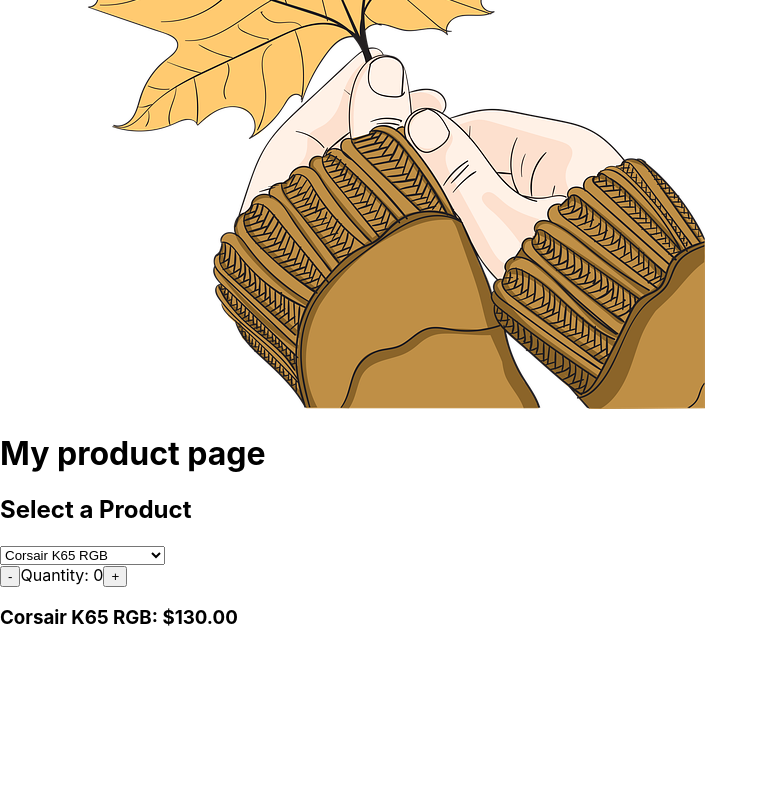
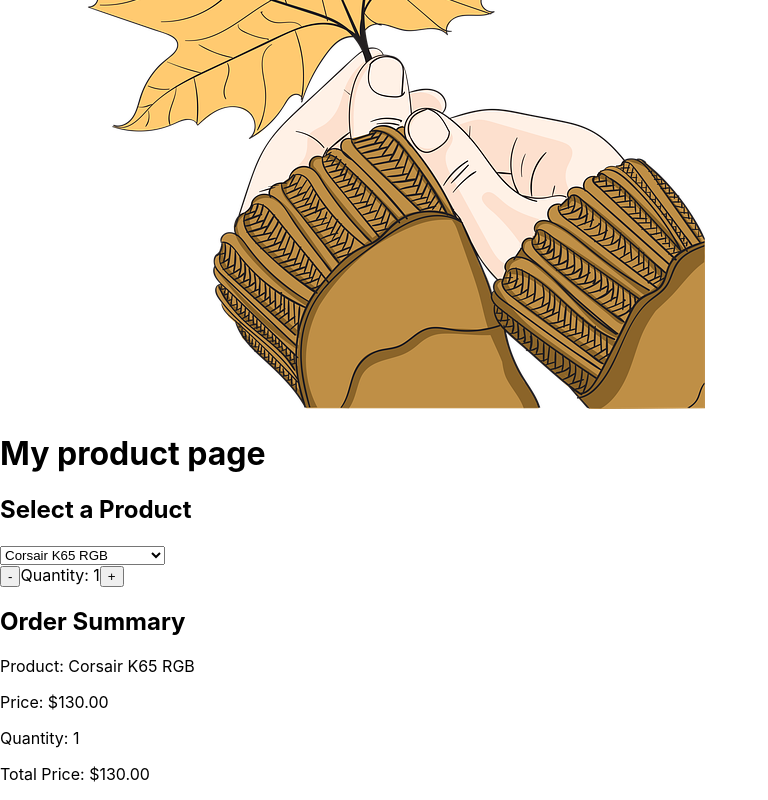
Before and after one commit to UnNou/product-page, a React (Create React App) app: page / in a window 1280 px wide. Shown: the part 311-1111 px from the top of the page, without its empty margins (0-768 px from the left). Before the commit the page ends 958 px from the top, so only its background shows below. Built offline with nearby package versions, Linux system fonts and the light colour scheme.

Commit message:
order info
order info + some fixes

```diff
--- a/src/App.js
+++ b/src/App.js
@@ -1,13 +1,30 @@
-import React from 'react';
+import React, { useState } from 'react';
 import Header from './components/HeaderComponent';
 import vaahtera from './components/vaahtera.webp';
 import ProductComponent from './components/ProductFormComponent';
+import OrderInfoComponent from './components/OrderInfoComponent';
 
 function App() {
+  const products = [
+    { name: 'Corsair K65 RGB', price: 130 },
+    { name: 'Corsair Vengeance LPX', price: 80 },
+    { name: 'Corsair H100i', price: 150 }
+];
+  const [selectedProduct, setSelectedProduct] = useState({
+   name: products[0].name,
+   price: products[0].price,
+   quantity: 1
+});
+
   return (
       <div className="App">
           <Header image={vaahtera} title="My product page" />
-          <ProductComponent />
+          <ProductComponent
+                products={products}
+                selectedProduct={selectedProduct}
+                setSelectedProduct={setSelectedProduct}
+            />
+          <OrderInfoComponent product={selectedProduct} />
       </div>
   );
 }
--- a/src/components/HeaderComponent.jsx
+++ b/src/components/HeaderComponent.jsx
@@ -10,12 +10,10 @@
     );
 };
 
-// Prop type validation for better error handling
 Header.propTypes = {
-    image: PropTypes.string.isRequired, // Ensure that the image is a string
-    title: PropTypes.string.isRequired,  // Ensure that the title is a string
+    image: PropTypes.string.isRequired,
+    title: PropTypes.string.isRequired,
 };
 
 
-
 export default Header;
--- a/src/components/OrderInfoComponent.jsx
+++ b/src/components/OrderInfoComponent.jsx
@@ -0,0 +1,18 @@
+import React from 'react';
+
+const OrderInfoComponent = ({ product }) => {
+    const { name, price, quantity } = product;
+    const totalPrice = price * quantity;
+
+    return (
+        <div className="order-info">
+            <h2>Order Summary</h2>
+            <p>Product: {name}</p>
+            <p>Price: ${price.toFixed(2)}</p>
+            <p>Quantity: {quantity}</p>
+            <p>Total Price: ${totalPrice.toFixed(2)}</p>
+        </div>
+    );
+};
+
+export default OrderInfoComponent;
--- a/src/components/ProductFormComponent.jsx
+++ b/src/components/ProductFormComponent.jsx
@@ -1,51 +1,40 @@
-import React, { useState } from 'react';
-import PropTypes from 'prop-types';
+import React from 'react';
 
-const ProductComponent = () => {
-    const productNames = ['Corsair K65 RGB', 'Corsair Vengeance LPX', 'Corsair H100i'];
-    const productPrices = [130, 80, 150];
+const ProductComponent = ({ products, selectedProduct, setSelectedProduct }) => {
 
-    const [selectedIndex, setSelectedIndex] = useState(0);
-    const [quantity, setQuantity] = useState(0);
-
-    const handleChange = (event) => {
-        setSelectedIndex(event.target.value);
-        setQuantity(0);
+    const handleProductChange = (event) => {
+        const selectedIndex = event.target.value;
+        const selectedProduct = products[selectedIndex];
+        setSelectedProduct({ ...selectedProduct, quantity: 1 });
     };
 
-    const increaseQuantity = () => {
-        setQuantity((prev) => prev + 1);
-    };
 
-    const decreaseQuantity = () => {
-        setQuantity((prev) => (prev > 0 ? prev - 1 : 0));
+    const handleQuantityChange = (change) => {
+        setSelectedProduct((prev) => ({
+            ...prev,
+            quantity: Math.max(0, prev.quantity + change)
+        }));
     };
 
     return (
         <div className="product-component">
             <h2>Select a Product</h2>
-            <select value={selectedIndex} onChange={handleChange}>
-                {productNames.map((name, index) => (
+
+            <select value={products.findIndex(p => p.name === selectedProduct.name)} onChange={handleProductChange}>
+                {products.map((product, index) => (
                     <option key={index} value={index}>
-                        {name}
+                        {product.name}
                     </option>
                 ))}
             </select>
 
             <div className="quantity-control">
-                <button onClick={decreaseQuantity}>-</button>
-                <span>Quantity: {quantity}</span>
-                <button onClick={increaseQuantity}>+</button>
+                <button onClick={() => handleQuantityChange(-1)}>-</button>
+                <span>Quantity: {selectedProduct.quantity}</span>
+                <button onClick={() => handleQuantityChange(1)}>+</button>
             </div>
-
-            <h3>
-                {productNames[selectedIndex]}: ${productPrices[selectedIndex].toFixed(2)}
-            </h3>
         </div>
     );
 };
 
-ProductComponent.propTypes = {
-};
-
 export default ProductComponent;
```
